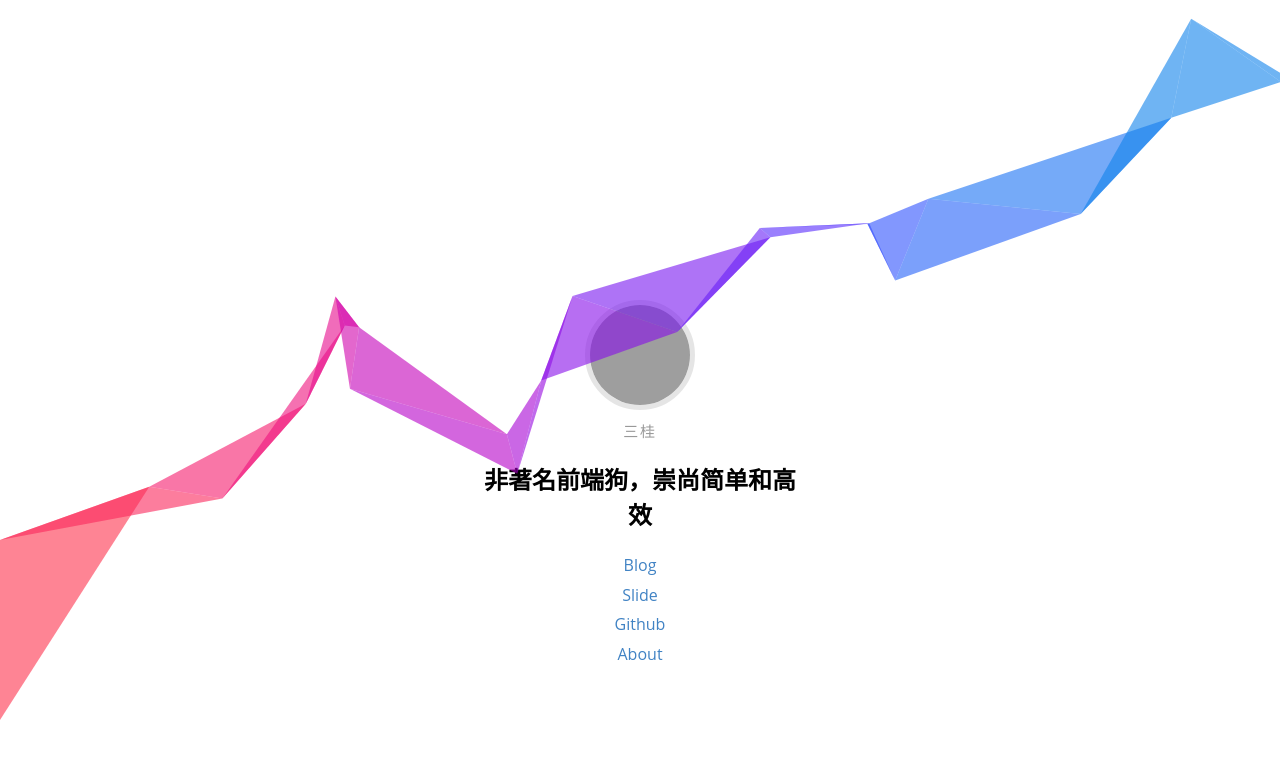
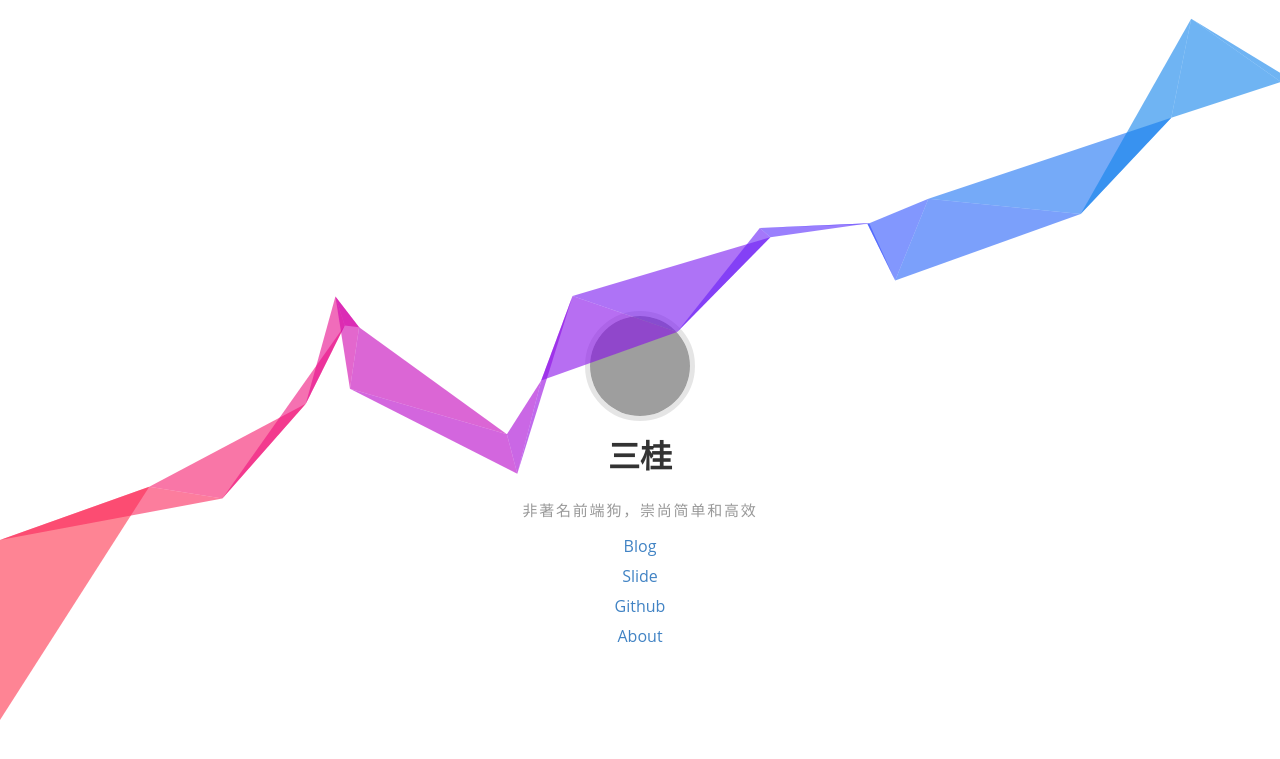
Before and after one commit to aNd1coder/and1coder.github.com, a Jekyll site: the page index.html, which Jekyll copies as it is, in a window 1280 px wide. Shown: the top 759 px of the page. Built offline with Jekyll 4.4.1, drawn with Linux system fonts in a browser that asks for light colours; Markdown is read by kramdown in place of the engine named in the settings; grey boxes are pictures that could not be loaded.

Commit message:
首页装修

```diff
--- a/index.html
+++ b/index.html
@@ -15,7 +15,7 @@
         .who-is-this-guy, .what-this-guy-do { position: relative; }
         .who-is-this-guy { color: #333; }
         .this-guy-sexy-avatar { display: block; margin: 0 auto 10px; border-radius: 100px; border: 5px solid rgba(0, 0, 0, .1); }
-        .who-is-this-guy { color: #999; font-weight: normal; font-size: 15px; letter-spacing: .12em; }
+        .what-this-guy-do { color: #999; font-weight: normal; font-size: 15px; letter-spacing: .12em; }
         .what-the-fuck { position: absolute; top: 0; left: 0; z-index: 0; width: 100%; height: 100%; pointer-events: none; }
         a { color: #4183c4; font-family: 'Open Sans', "Lucida Grande", Tahoma, Verdana, sans-serif;text-decoration: none; }
     </style>
```
